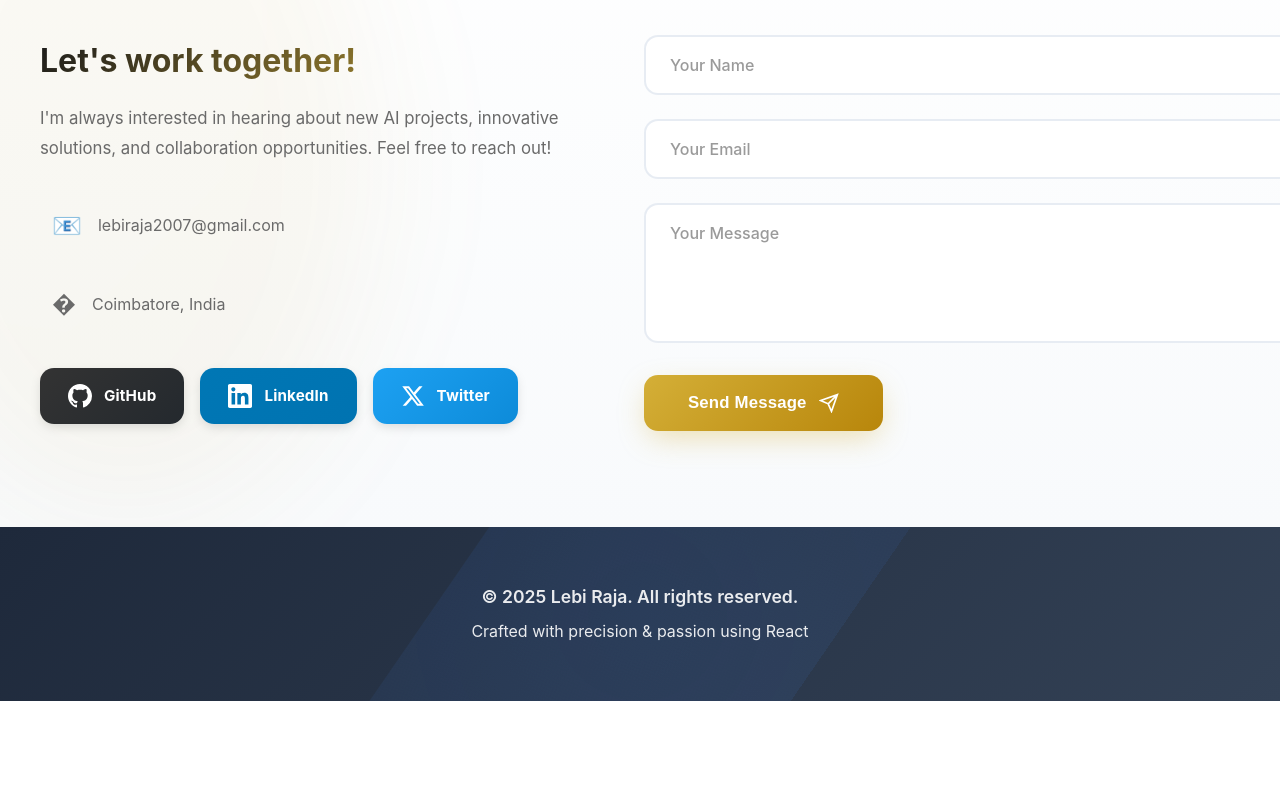
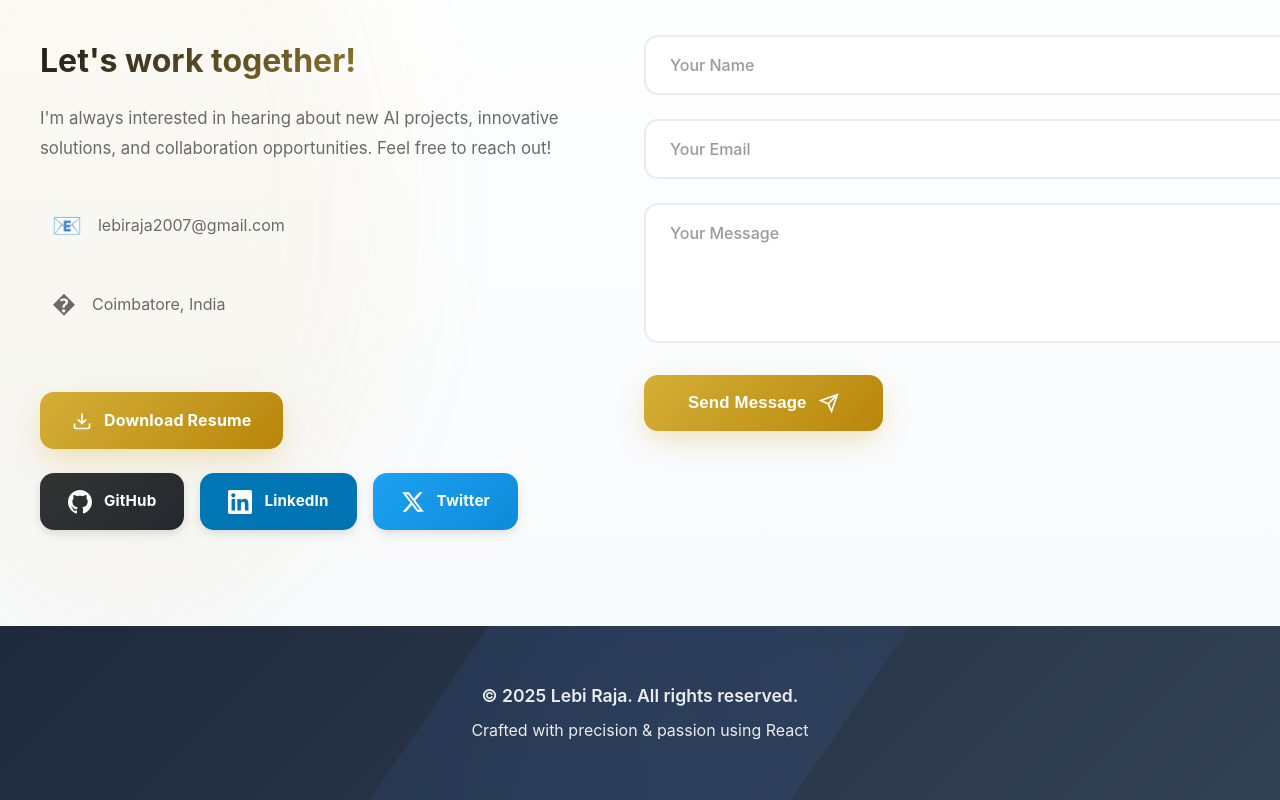
Before and after one commit to lebiraja/portfolio_me, a React (Vite) app: page / in a window 1280 px wide. Shown: the part 7237-8037 px from the top of the page. Before the commit the page ends 7938 px from the top, so only its background shows below. Built offline with nearby package versions, Linux system fonts and the light colour scheme.

Commit message:
resume added

```diff
--- a/src/components/Contact.css
+++ b/src/components/Contact.css
@@ -66,6 +66,58 @@
 .contact-icon {
   font-size: 1.5rem;
   filter: grayscale(0.3);
+}
+
+.resume-button {
+  display: inline-flex;
+  align-items: center;
+  gap: 0.75rem;
+  padding: 1rem 2rem;
+  margin: 1.5rem 0;
+  background: linear-gradient(135deg, #D4AF37, #B8860B);
+  color: white;
+  text-decoration: none;
+  border-radius: 14px;
+  font-weight: 700;
+  font-size: 1rem;
+  letter-spacing: 0.01em;
+  box-shadow: 0 10px 30px -5px rgba(212, 175, 55, 0.4);
+  transition: all 0.3s cubic-bezier(0.4, 0, 0.2, 1);
+  position: relative;
+  overflow: hidden;
+  width: fit-content;
+}
+
+.resume-button::before {
+  content: '';
+  position: absolute;
+  inset: 0;
+  background: linear-gradient(135deg, #FFD700, #D4AF37);
+  opacity: 0;
+  transition: opacity 0.3s;
+}
+
+.resume-button:hover::before {
+  opacity: 1;
+}
+
+.resume-button span,
+.resume-button svg {
+  position: relative;
+  z-index: 1;
+}
+
+.resume-button svg {
+  transition: transform 0.3s ease;
+}
+
+.resume-button:hover {
+  transform: translateY(-4px) scale(1.02);
+  box-shadow: 0 20px 40px -10px rgba(212, 175, 55, 0.5);
+}
+
+.resume-button:hover svg {
+  transform: translateY(2px);
 }
 
 .social-links {
--- a/src/components/Contact.jsx
+++ b/src/components/Contact.jsx
@@ -26,22 +26,37 @@ const Contact = () => {
                 <span>Coimbatore, India</span>
               </div>
             </div>
+
+            <a
+              href="https://drive.google.com/file/d/1UKHo5RnzNpydeGhjWtY6UbO_0VzJV-zC/view?usp=sharing"
+              target="_blank"
+              rel="noopener noreferrer"
+              className="resume-button"
+            >
+              <svg width="20" height="20" viewBox="0 0 24 24" fill="none" stroke="currentColor" strokeWidth="2">
+                <path d="M21 15v4a2 2 0 0 1-2 2H5a2 2 0 0 1-2-2v-4" />
+                <polyline points="7 10 12 15 17 10" />
+                <line x1="12" y1="15" x2="12" y2="3" />
+              </svg>
+              <span>Download Resume</span>
+            </a>
+
             <div className="social-links">
               <a href="https://github.com/lebiraja" target="_blank" rel="noopener noreferrer" className="social-link github">
                 <svg viewBox="0 0 24 24" fill="currentColor">
-                  <path d="M12 0C5.37 0 0 5.37 0 12c0 5.31 3.435 9.795 8.205 11.385.6.105.825-.255.825-.57 0-.285-.015-1.23-.015-2.235-3.015.555-3.795-.735-4.035-1.41-.135-.345-.72-1.41-1.23-1.695-.42-.225-1.02-.78-.015-.795.945-.015 1.62.87 1.845 1.23 1.08 1.815 2.805 1.305 3.495.99.105-.78.42-1.305.765-1.605-2.67-.3-5.46-1.335-5.46-5.925 0-1.305.465-2.385 1.23-3.225-.12-.3-.54-1.53.12-3.18 0 0 1.005-.315 3.3 1.23.96-.27 1.98-.405 3-.405s2.04.135 3 .405c2.295-1.56 3.3-1.23 3.3-1.23.66 1.65.24 2.88.12 3.18.765.84 1.23 1.905 1.23 3.225 0 4.605-2.805 5.625-5.475 5.925.435.375.81 1.095.81 2.22 0 1.605-.015 2.895-.015 3.3 0 .315.225.69.825.57A12.02 12.02 0 0 0 24 12c0-6.63-5.37-12-12-12z"/>
+                  <path d="M12 0C5.37 0 0 5.37 0 12c0 5.31 3.435 9.795 8.205 11.385.6.105.825-.255.825-.57 0-.285-.015-1.23-.015-2.235-3.015.555-3.795-.735-4.035-1.41-.135-.345-.72-1.41-1.23-1.695-.42-.225-1.02-.78-.015-.795.945-.015 1.62.87 1.845 1.23 1.08 1.815 2.805 1.305 3.495.99.105-.78.42-1.305.765-1.605-2.67-.3-5.46-1.335-5.46-5.925 0-1.305.465-2.385 1.23-3.225-.12-.3-.54-1.53.12-3.18 0 0 1.005-.315 3.3 1.23.96-.27 1.98-.405 3-.405s2.04.135 3 .405c2.295-1.56 3.3-1.23 3.3-1.23.66 1.65.24 2.88.12 3.18.765.84 1.23 1.905 1.23 3.225 0 4.605-2.805 5.625-5.475 5.925.435.375.81 1.095.81 2.22 0 1.605-.015 2.895-.015 3.3 0 .315.225.69.825.57A12.02 12.02 0 0 0 24 12c0-6.63-5.37-12-12-12z" />
                 </svg>
                 <span>GitHub</span>
               </a>
               <a href="https://linkedin.com/in/lebiraja" target="_blank" rel="noopener noreferrer" className="social-link linkedin">
                 <svg viewBox="0 0 24 24" fill="currentColor">
-                  <path d="M20.447 20.452h-3.554v-5.569c0-1.328-.027-3.037-1.852-3.037-1.853 0-2.136 1.445-2.136 2.939v5.667H9.351V9h3.414v1.561h.046c.477-.9 1.637-1.85 3.37-1.85 3.601 0 4.267 2.37 4.267 5.455v6.286zM5.337 7.433c-1.144 0-2.063-.926-2.063-2.065 0-1.138.92-2.063 2.063-2.063 1.14 0 2.064.925 2.064 2.063 0 1.139-.925 2.065-2.064 2.065zm1.782 13.019H3.555V9h3.564v11.452zM22.225 0H1.771C.792 0 0 .774 0 1.729v20.542C0 23.227.792 24 1.771 24h20.451C23.2 24 24 23.227 24 22.271V1.729C24 .774 23.2 0 22.222 0h.003z"/>
+                  <path d="M20.447 20.452h-3.554v-5.569c0-1.328-.027-3.037-1.852-3.037-1.853 0-2.136 1.445-2.136 2.939v5.667H9.351V9h3.414v1.561h.046c.477-.9 1.637-1.85 3.37-1.85 3.601 0 4.267 2.37 4.267 5.455v6.286zM5.337 7.433c-1.144 0-2.063-.926-2.063-2.065 0-1.138.92-2.063 2.063-2.063 1.14 0 2.064.925 2.064 2.063 0 1.139-.925 2.065-2.064 2.065zm1.782 13.019H3.555V9h3.564v11.452zM22.225 0H1.771C.792 0 0 .774 0 1.729v20.542C0 23.227.792 24 1.771 24h20.451C23.2 24 24 23.227 24 22.271V1.729C24 .774 23.2 0 22.222 0h.003z" />
                 </svg>
                 <span>LinkedIn</span>
               </a>
               <a href="https://twitter.com/lebiraja" target="_blank" rel="noopener noreferrer" className="social-link twitter">
                 <svg viewBox="0 0 24 24" fill="currentColor">
-                  <path d="M18.244 2.25h3.308l-7.227 8.26 8.502 11.24H16.17l-5.214-6.817L4.99 21.75H1.68l7.73-8.835L1.254 2.25H8.08l4.713 6.231zm-1.161 17.52h1.833L7.084 4.126H5.117z"/>
+                  <path d="M18.244 2.25h3.308l-7.227 8.26 8.502 11.24H16.17l-5.214-6.817L4.99 21.75H1.68l7.73-8.835L1.254 2.25H8.08l4.713 6.231zm-1.161 17.52h1.833L7.084 4.126H5.117z" />
                 </svg>
                 <span>Twitter</span>
               </a>
@@ -89,7 +104,7 @@ const Contact = () => {
             <button type="submit" className="btn btn-primary" disabled={isSubmitting}>
               <span>{isSubmitting ? 'Sending...' : 'Send Message'}</span>
               <svg width="20" height="20" viewBox="0 0 24 24" fill="none" stroke="currentColor" strokeWidth="2">
-                <path d="M22 2L11 13M22 2l-7 20-4-9-9-4 20-7z"/>
+                <path d="M22 2L11 13M22 2l-7 20-4-9-9-4 20-7z" />
               </svg>
             </button>
           </form>
```
